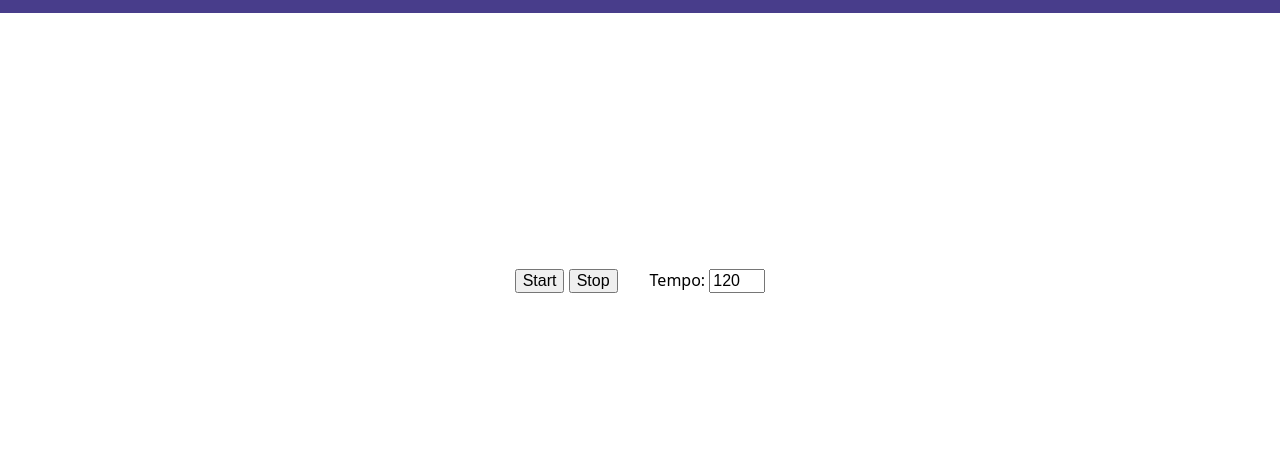
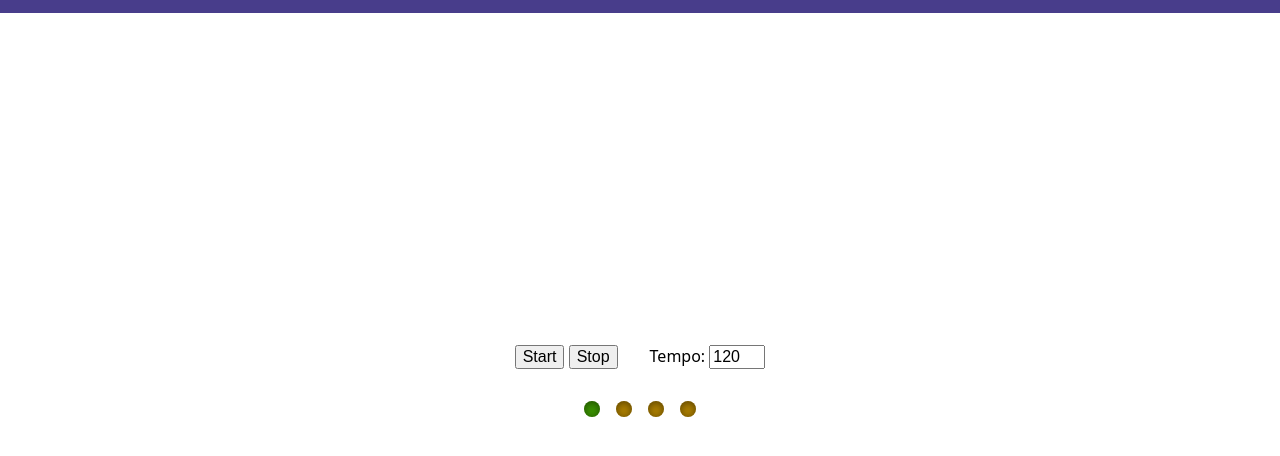
Before and after one commit to chordbook/metronome, a website built with Vite: page index.html in a window 1280 px wide. Shown: the part 52-508 px from the top of the page. Built offline with nearby package versions, Linux system fonts and the light colour scheme.

Commit message:
Use css to visualize instead of canvas

```diff
--- a/demo.ts
+++ b/demo.ts
@@ -1,21 +1,16 @@
 import { createMetronome } from "./src"
 
 const tempoEl = document.getElementById("tempo")! as HTMLInputElement
-const canvas = document.querySelector('canvas')! as HTMLCanvasElement
-const ctx = canvas.getContext('2d')!
-ctx.strokeStyle = "#ffffff";
-ctx.lineWidth = 2;
+const visualizerEl = document.getElementById("visualizer")! as HTMLInputElement
 
 let metronome;
 
 function onBeat(note) {
-  var x = Math.floor(canvas.width / 18);
-  ctx.clearRect(0, 0, canvas.width, canvas.height);
-  for (var i = 0; i < 16; i++) {
-    ctx.fillStyle = (note == i) ?
-      ((note % 4 === 0) ? "red" : "blue") : "gray";
-    ctx.fillRect(x * (i + 1), x, x / 2, x / 2);
-  }
+  if (note % 4 !== 0) return // ignore non-quarter notes for now
+  const quarter = note / 4
+
+  visualizerEl.querySelector('.active')?.classList.remove('active')
+  visualizerEl.children[quarter].classList.add('active')
 }
 
 document.getElementById("start")?.addEventListener("click", () => {
--- a/index.html
+++ b/index.html
@@ -35,6 +35,7 @@
       #metronome {
         display: flex;
         flex-direction: column;
+        gap: 2rem;
         flex: 1;
         position: relative;
         align-items: center;
@@ -49,6 +50,41 @@
 
       button, input {
         font-size: 1rem;
+      }
+
+      #visualizer {
+        display: flex;
+        flex-direction: row;
+        gap: 1rem;
+      }
+
+      #visualizer > * {
+        width: 1rem;
+        height: 1rem;
+        border-radius: 1rem;
+        background: lightgray;
+        transition: background-color box-shadow 2s ease-in-out;
+        box-shadow: inset 0 0.1rem 0.5rem rgba(0, 0, 0, 0.5);
+        background: var(--off-color);
+      }
+
+      #visualizer .active {
+        background: var(--on-color);
+        box-shadow:
+          inset 0 0.1rem 0.5rem var(--off-color),
+          0 0 0.1rem rgba(0, 0, 0, 0.3),
+          0 0 0.75rem var(--on-color);
+        transition-duration: 0.1s;
+      }
+
+      #visualizer .green {
+        --off-color: #3d9900;
+        --on-color: #66FF00;
+      }
+
+      #visualizer .orange {
+        --off-color: #b38400;
+        --on-color: #FFD700;
       }
     </style>
   </head>
@@ -73,7 +109,13 @@
             <input id="tempo" type="number" min="30.0" max="160.0" step="1" value="120" style="width: 3rem;">
           </div>
         </div>
-        <canvas width="400" height="200"></canvas>
+
+        <div id="visualizer">
+          <div class="green"></div>
+          <div class="orange"></div>
+          <div class="orange"></div>
+          <div class="orange"></div>
+        </div>
       </div>
     </main>
     <script type="module" src="./demo.ts"></script>
```
